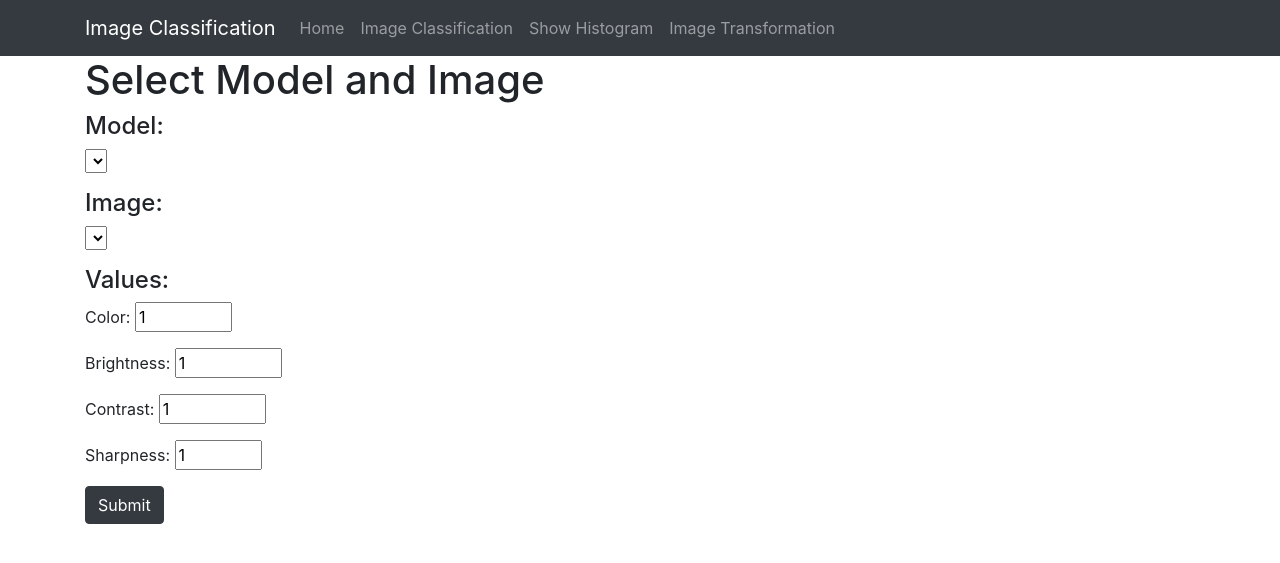
After one commit to unica-isde/isde-projects-2024-B, a FastAPI app: template app/templates/transformation_select.html in a window 1280 px wide. The commit adds this page. Shown: the top 563 px of the page. Run offline with FastAPI, Linux system fonts and the light colour scheme; the template is opened without the code that fills it, so the values that code supplies are empty; some libraries are stand-ins or nearby versions.

Commit message:
HTML page select and HTML page output added, The possibility of save or discard the enhanced image added

```diff
--- a/app/ml/transformation_utils.py
+++ b/app/ml/transformation_utils.py
@@ -42,11 +42,13 @@ def enhance_image(image, color_factor,brightness_factor, contrast_factor, sharpn
     return image
 
 def transform_image(img_id,color,brightness,contrast,sharpness):
-    """This function enhances and saves the image with the specified factors"""
+    '''This function enhances and saves the image with the specified factors'''
+    enhanced_image_path = f"app/static/enhanced_images"
+    os.makedirs(enhanced_image_path, exist_ok=True)
     img = fetch_image(img_id)
     try:
         new_img = enhance_image(img, color, brightness, contrast, sharpness)
-        new_img.save(os.path.join(conf.image_folder_path, f"enhanced_{img_id}"))
+        new_img.save(os.path.join(enhanced_image_path, f"enhanced_{img_id}"))
     except Exception as e:
         print(f"Error during image enhancement: {e}")
         raise e
--- a/app/templates/base.html
+++ b/app/templates/base.html
@@ -32,6 +32,9 @@
                 <li class="nav-item {% if active_page == 'histogram' %}active{% endif %}">
                     <a class="nav-link" href="/histogram">Show Histogram</a>
                 </li>
+                <li class="nav-item {% if active_page == 'transformation' %}active{% endif %}">
+                    <a class="nav-link" href="/transformation">Image Transformation</a>
+                </li>
             </ul>
         </div>
     </div>
--- /dev/null
+++ b/app/templates/transformation_select.html
@@ -0,0 +1,61 @@
+{% extends "base.html" %}
+
+{% block content %}
+    <style>
+        small {
+            display: none;
+        }
+
+        input:hover + small {
+            display: inline;
+        }
+        small {
+            position: relative;
+            top: 5px;
+            left: 5px;
+            background-color: white;
+            padding: 2px;
+            border: 1px solid #ffffff;
+            border-radius: 3px;
+        }
+    </style>
+    <h1>Select Model and Image</h1>
+    <form method="post" novalidate>
+        <h4>Model:</h4>
+        <p>
+            <select name="model_id">
+                {% for model in models %}
+                  <option value="{{ model }}" SELECTED>{{ model }}</option>
+                {% endfor %}
+            </select>
+        </p>
+        <h4>Image:</h4>
+        <p>
+            <select name="image_id">
+                {% for image in images %}
+                  <option value="{{ image }}" SELECTED>{{ image }}</option>
+                {% endfor %}
+            </select>
+        </p>
+        <!-- Adding the four input type number fields -->
+        <h4>Values:</h4>
+        <p>
+            Color: <input type="number" name="color" min="0" max="1" step="0.1" value="1">
+            <small> A factor of 0.0 gives a black and white image. A factor of 1.0 gives the original image.</small>
+        </p>
+        <p>
+            Brightness: <input type="number" name="brightness" min="0" max="10" step="0.1" value="1">
+            <small>A factor of 0.0 gives a black image, a factor of 1.0 gives the original image, and greater values increase the brightness.</small>
+        </p>
+        <p>
+            Contrast: <input type="number" name="contrast" min="0" max="10" step="0.1" value="1">
+            <small>A factor of 0.0 gives a solid gray image, a factor of 1.0 gives the original image, and greater values increase the contrast.</small>
+        </p>
+        <p>
+            Sharpness: <input type="number" name="sharpness" min="0" max="10" step="1" value="1">
+            <small> A factor of 0.0 gives a blurred image, a factor of 1.0 gives the original image, and a factor of 2.0 gives a sharpened image.</small>
+        </p>
+        <button type="submit" class="btn btn-dark mb-2">Submit</button>
+    </form>
+
+{% endblock %}
--- a/main.py
+++ b/main.py
@@ -1,5 +1,6 @@
 import json
-from fastapi import FastAPI, Request
+import os
+from fastapi import FastAPI, Request, Response, HTTPException
 from fastapi.responses import HTMLResponse
 from fastapi.staticfiles import StaticFiles
 from fastapi.templating import Jinja2Templates
@@ -11,6 +12,8 @@ from app.forms.histogram_form import HistogramForm
 from app.forms.transformation_form import TransformationForm
 from app.ml.histogram_utils import histogram
 from app.ml.transformation_utils import transform_image
+
+from fastapi.responses import JSONResponse, FileResponse
 
 
 app = FastAPI()
@@ -118,3 +121,19 @@ async def request_transformation(request: Request):
             "active_page": "transformation",
         },
     )
+
+@app.get("/delete_image")
+async def delete_image(image_id: str):
+
+    enhanced_image_path = f"app/static/enhanced_images/enhanced_{image_id}"
+
+    if os.path.exists(enhanced_image_path):
+        try:
+            os.remove(enhanced_image_path)
+            return JSONResponse(content={"message": "Image deleted"})
+        except Exception as e:
+            raise HTTPException(
+                status_code=500, detail=f"Error while deleting the image: {e}"
+            )
+    else:
+        raise HTTPException(status_code=404, detail="Image not found")
```
Also changed, not shown: app/templates/transformation_output.html (added, +86 -0 lines), app/static/enhanced_images/enhanced_n15075141_toilet_tissue.JPEG (added).
